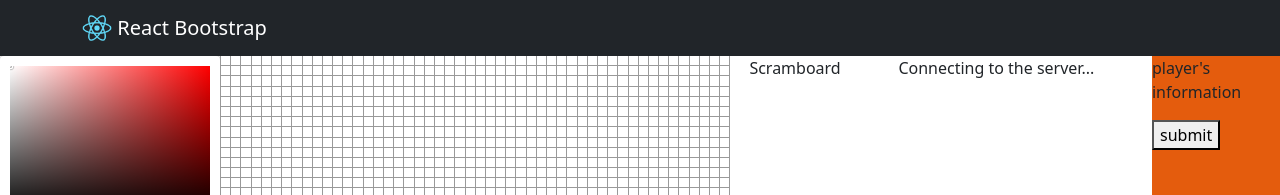
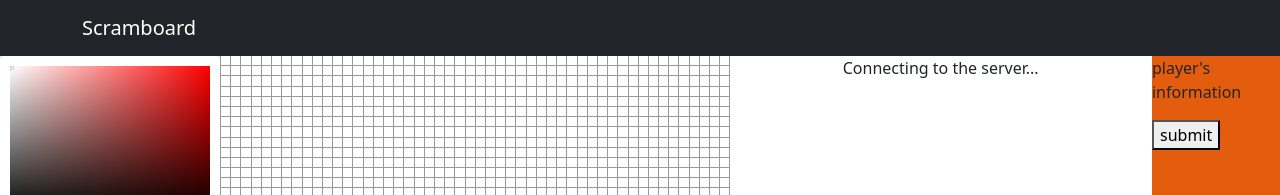
Before and after one commit to nimadastmalchi/Scramboard-app, a React app in the folder client/: page / in a window 1280 px wide. Shown: the top 195 px of the page. Built offline with nearby package versions, Linux system fonts and the light colour scheme; no server answers.

Commit message:
merged main and firebase

```diff
--- a/client/src/index.css
+++ b/client/src/index.css
@@ -42,19 +42,21 @@ ol, ul {
   background: #ddd;
 }
 
-.game {
-
+.scram {
   width:100%;
   display: flex;
   justify-content: space-between;
 }
-.game-div{
+
+.scram-div{
   display: flex;
   flex-direction: row;
 }
-.game-info {
+
+.scram-info {
   margin-left: 20px;
 }
+
 .profile{
   direction: 'row-reverse';
   width:10%;
--- a/client/src/index.js
+++ b/client/src/index.js
@@ -95,10 +95,7 @@ class Scramboard extends React.Component {
     });
   }
 
-
   render() {
-    let status = "Scramboard";
-
     function App() {
       const [data, setData] = React.useState(null);
 
@@ -116,6 +113,7 @@ class Scramboard extends React.Component {
         </div>
       );
     }
+
     function handleSubmit()
     {
       fetch('http://localhost:3001/api', {
@@ -128,37 +126,26 @@ class Scramboard extends React.Component {
             "password": "b"
           }
         }),
-      }).then((data) => data.json()).catch((error) => console.log(error))
+      }).then((data) => data.json()).catch((error) => console.log(error));
     };
-
 
     return (
       <div>
         <Navbar bg="dark" variant="dark">
           <Container>
             <Navbar.Brand href="#home">
-              <img
-                alt=""
-                src={logo}
-                width="30"
-                height="30"
-                className="d-inline-block align-top"
-              />{' '}
-              React Bootstrap
+              Scramboard
             </Navbar.Brand>
           </Container>
         </Navbar>
-        <div className="game">
-          <div className="game-div">
+        <div className="scram">
+          <div className="scram-div">
             <ColorPicker onColorChangeComplete={this.handleColorChangeComplete} />
-            <div className="game-board">
+            <div className="scram-board">
               <Board currentColor={this.state.color} />
             </div>
-            <div className="game-info">
-              <div>{status}</div>
-            </div>
           </div>
-          <App />
+          <App/>
           <div className="profile">
             <p>player's information</p>
             <button
@@ -166,10 +153,8 @@ class Scramboard extends React.Component {
               submit
             </button>
           </div>
-
         </div>
       </div>
-
     );
   }
 }
```
Also changed, not shown: server/index.js (+6 -6 lines), 3 other files.
